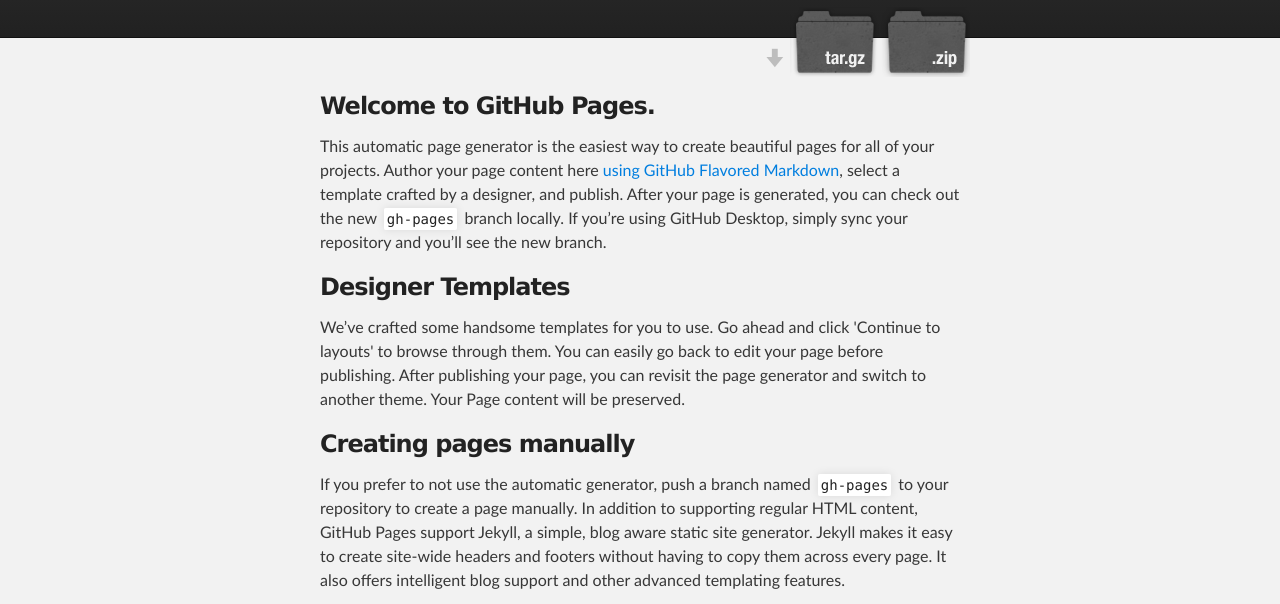
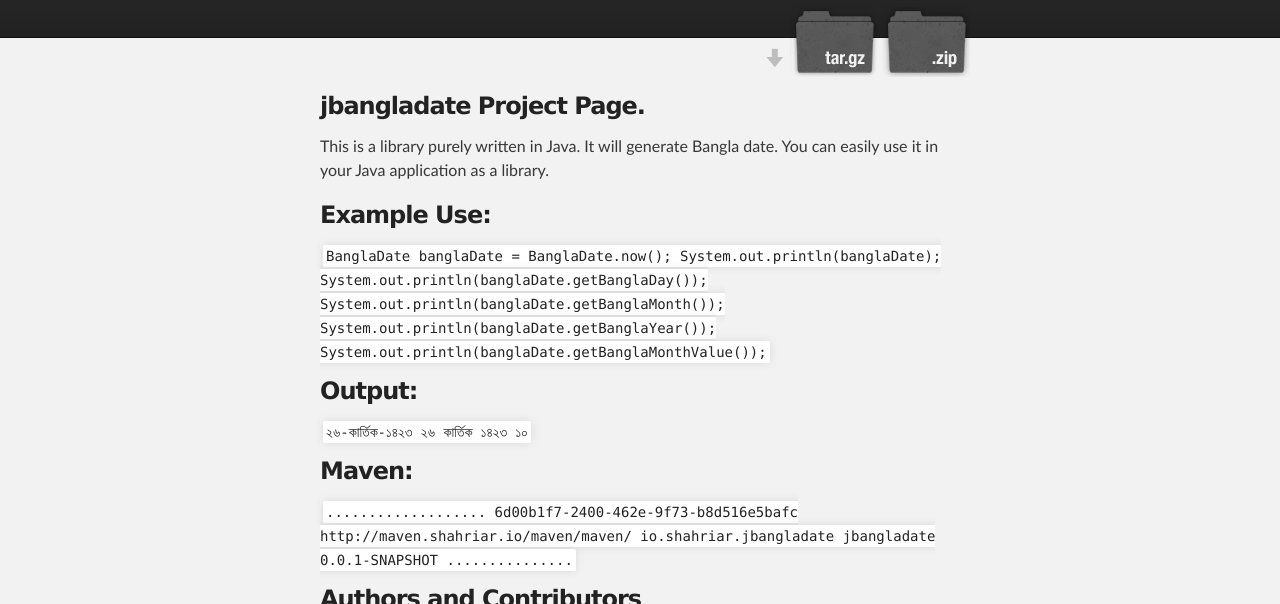
Before and after one commit to shahriarspace/jbangladate, a plain HTML site: page index.html in a window 1280 px wide. Shown: the part 172-776 px from the top of the page. Drawn offline with Linux system fonts and the light colour scheme.

Commit message:
Update index.html

```diff
--- a/index.html
+++ b/index.html
@@ -32,29 +32,64 @@
     <div id="main_content_wrap" class="outer">
       <section id="main_content" class="inner">
         <h3>
-<a id="welcome-to-github-pages" class="anchor" href="#welcome-to-github-pages" aria-hidden="true"><span aria-hidden="true" class="octicon octicon-link"></span></a>Welcome to GitHub Pages.</h3>
+<a id="welcome-to-github-pages" class="anchor" href="#welcome-to-github-pages" aria-hidden="true"><span aria-hidden="true" class="octicon octicon-link"></span></a>jbangladate Project Page.</h3>
 
-<p>This automatic page generator is the easiest way to create beautiful pages for all of your projects. Author your page content here <a href="https://guides.github.com/features/mastering-markdown/">using GitHub Flavored Markdown</a>, select a template crafted by a designer, and publish. After your page is generated, you can check out the new <code>gh-pages</code> branch locally. If you’re using GitHub Desktop, simply sync your repository and you’ll see the new branch.</p>
+<p>This is a library purely written in Java. It will generate Bangla date. You can easily use it in your Java application as a library.</p>
 
 <h3>
-<a id="designer-templates" class="anchor" href="#designer-templates" aria-hidden="true"><span aria-hidden="true" class="octicon octicon-link"></span></a>Designer Templates</h3>
+<a id="designer-templates" class="anchor" href="#designer-templates" aria-hidden="true"><span aria-hidden="true" class="octicon octicon-link"></span></a>Example Use:</h3>
 
-<p>We’ve crafted some handsome templates for you to use. Go ahead and click 'Continue to layouts' to browse through them. You can easily go back to edit your page before publishing. After publishing your page, you can revisit the page generator and switch to another theme. Your Page content will be preserved.</p>
+<code>
+    BanglaDate banglaDate = BanglaDate.now();
+    System.out.println(banglaDate);
+    System.out.println(banglaDate.getBanglaDay());
+    System.out.println(banglaDate.getBanglaMonth());
+    System.out.println(banglaDate.getBanglaYear());
+    System.out.println(banglaDate.getBanglaMonthValue());
+</code>
 
 <h3>
-<a id="creating-pages-manually" class="anchor" href="#creating-pages-manually" aria-hidden="true"><span aria-hidden="true" class="octicon octicon-link"></span></a>Creating pages manually</h3>
+<a id="designer-templates" class="anchor" href="#designer-templates" aria-hidden="true"><span aria-hidden="true" class="octicon octicon-link"></span></a>Output:</h3>
+<code>
+	২৬-কার্তিক-১৪২৩
+	২৬
+	কার্তিক
+	১৪২৩
+	১০
+</code>
 
-<p>If you prefer to not use the automatic generator, push a branch named <code>gh-pages</code> to your repository to create a page manually. In addition to supporting regular HTML content, GitHub Pages support Jekyll, a simple, blog aware static site generator. Jekyll makes it easy to create site-wide headers and footers without having to copy them across every page. It also offers intelligent blog support and other advanced templating features.</p>
+<h3>
+<a id="creating-pages-manually" class="anchor" href="#creating-pages-manually" aria-hidden="true"><span aria-hidden="true" class="octicon octicon-link"></span></a>Maven:</h3>
+
+<code>
+	<project>
+...................
+    <repositories>
+        <repository>
+            <id>6d00b1f7-2400-462e-9f73-b8d516e5bafc</id>
+            <url>http://maven.shahriar.io/maven/maven/</url>
+        </repository>
+    </repositories>
+    <dependencies>
+            <dependency>
+            <groupId>io.shahriar.jbangladate</groupId>
+            <artifactId>jbangladate</artifactId>
+            <version>0.0.1-SNAPSHOT</version>
+        </dependency>
+    </dependencies>
+...............
+<project>
+</code>
 
 <h3>
 <a id="authors-and-contributors" class="anchor" href="#authors-and-contributors" aria-hidden="true"><span aria-hidden="true" class="octicon octicon-link"></span></a>Authors and Contributors</h3>
 
-<p>You can @mention a GitHub username to generate a link to their profile. The resulting <code>&lt;a&gt;</code> element will link to the contributor’s GitHub Profile. For example: In 2007, Chris Wanstrath (<a href="https://github.com/defunkt" class="user-mention">@defunkt</a>), PJ Hyett (<a href="https://github.com/pjhyett" class="user-mention">@pjhyett</a>), and Tom Preston-Werner (<a href="https://github.com/mojombo" class="user-mention">@mojombo</a>) founded GitHub.</p>
+<p> Shahriar Robbani (<a href="https://github.com/minemeraj" class="user-mention">@shahriar</a>)</p>
 
 <h3>
 <a id="support-or-contact" class="anchor" href="#support-or-contact" aria-hidden="true"><span aria-hidden="true" class="octicon octicon-link"></span></a>Support or Contact</h3>
 
-<p>Having trouble with Pages? Check out our <a href="https://help.github.com/pages">documentation</a> or <a href="https://github.com/contact">contact support</a> and we’ll help you sort it out.</p>
+<p>Having trouble with Pages? Check out our <a href="https://github.com/shahriar-io/jbangladate">documentation</a> or <a href="https://github.com/contact">contact support</a> and we’ll help you sort it out.</p>
       </section>
     </div>
 
```
